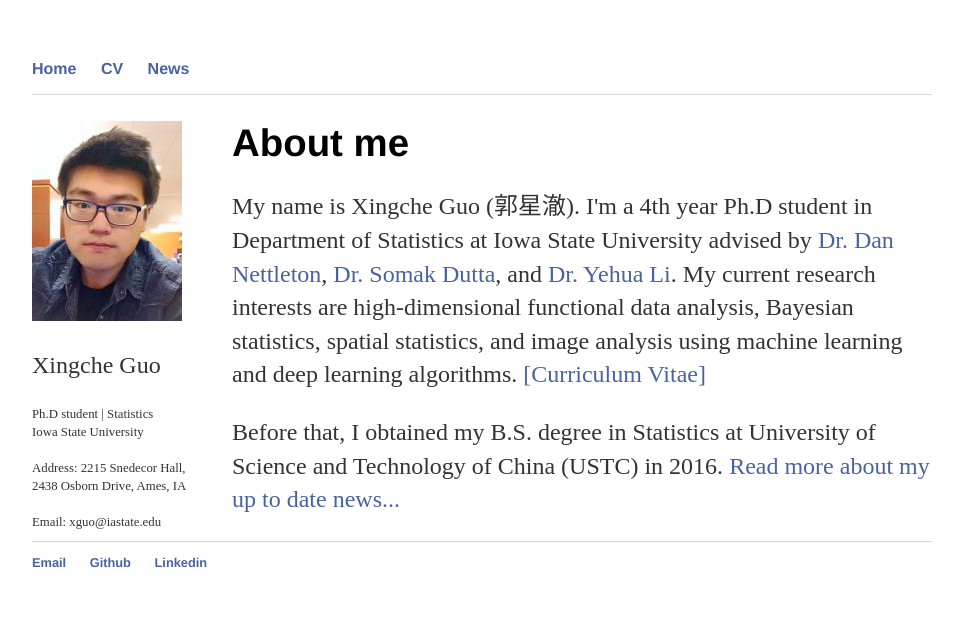
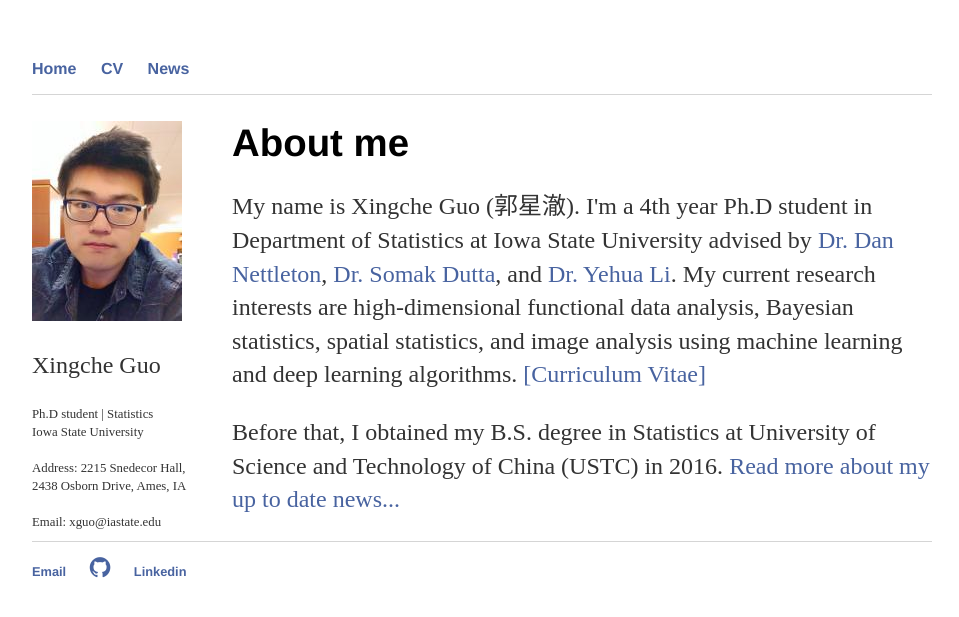
Before and after one commit to xingcheg/xingcheg.github.io, a Jekyll site: the page built from index.html, in a window 1280 px wide. Shown: the top 617 px of the page, without its empty margins (158-1117 px from the left). Built offline with Jekyll 4.4.1, drawn with Linux system fonts in a browser that asks for light colours.

Commit message:
Update default.html

```diff
--- a/_layouts/default.html
+++ b/_layouts/default.html
@@ -4,6 +4,7 @@
 			<title>{{ page.title }}</title>
 			<!-- link to main stylesheet -->
 			<link rel="stylesheet" type="text/css" href="/css/main.css">
+			<link rel="stylesheet" href="https://cdnjs.cloudflare.com/ajax/libs/font-awesome/4.7.0/css/font-awesome.min.css">
 		</head>
 		<body>
 			<nav>
@@ -33,7 +34,7 @@
 			<footer>
 	    		<ul>
 	        		<li><a href="mailto:gxcznb@gmail.com">Email</a></li>
-	        		<li><a href="https://github.com/xingcheg">Github</a></li>
+	        		<li><a href="https://github.com/xingcheg"><i class="fa fa-github" style="font-size:24px"></i></a></li>
 				<li><a href="https://www.linkedin.com/in/xingche-guo-506164143">Linkedin</a></li>
 				</ul>
 			</footer>
```
